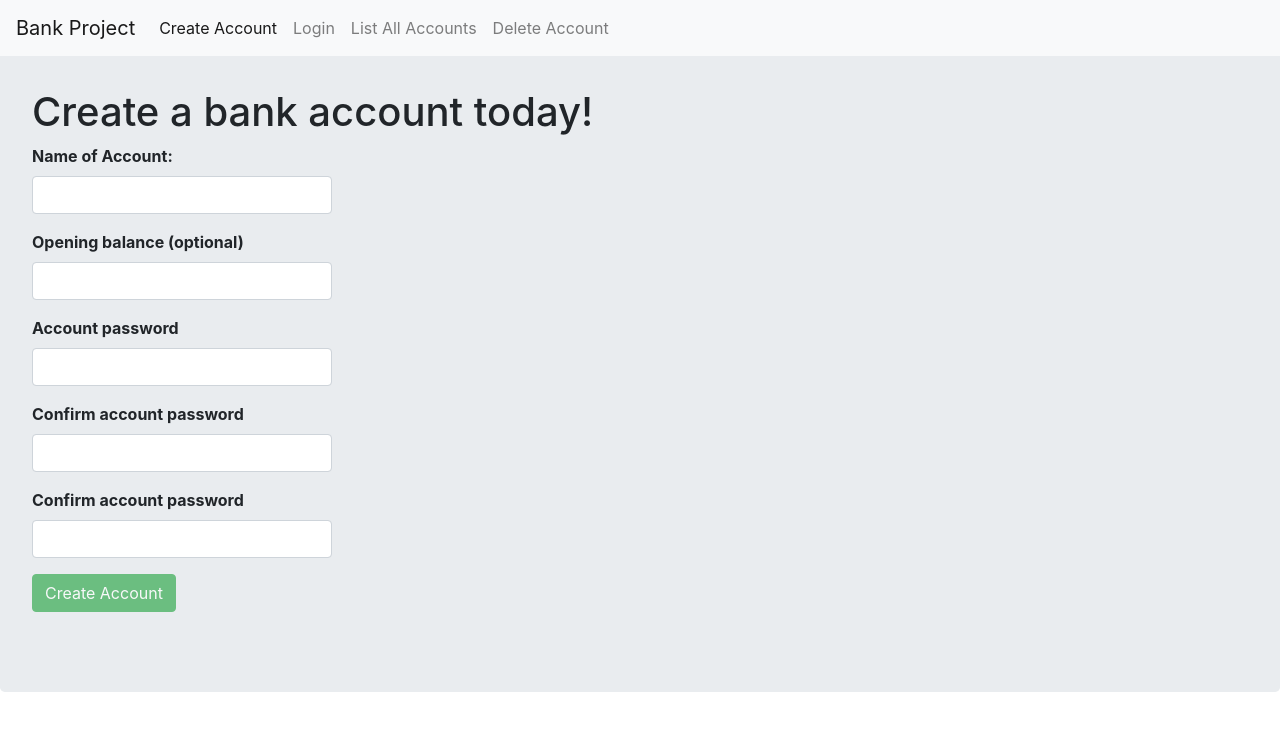
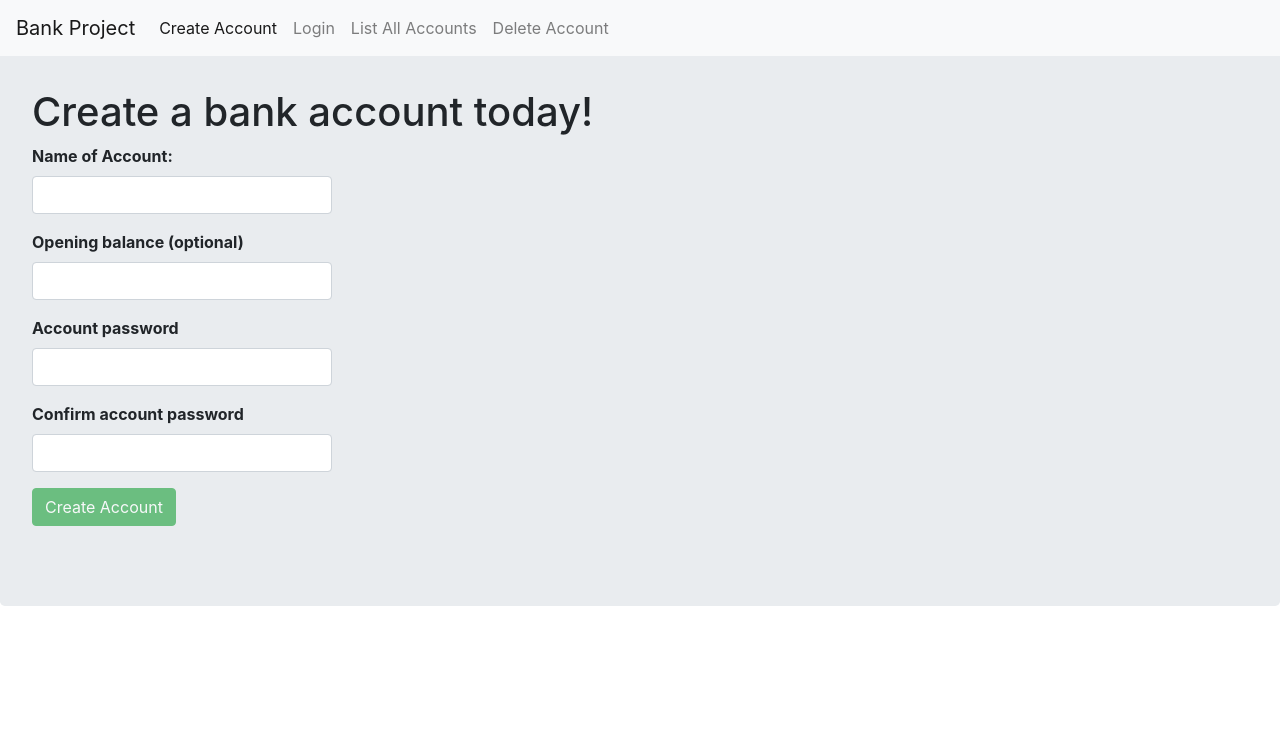
Before and after one commit to rainbow1128/Flask-banking-app, a Flask app: page /create_account in a window 1280 px wide. Shown: the top 731 px of the page. Run offline with Flask 2, Linux system fonts and the light colour scheme; some libraries are stand-ins or nearby versions.

Commit message:
improving styling

```diff
--- a/templates/create_account.html
+++ b/templates/create_account.html
@@ -3,33 +3,27 @@
     <div class="jumbotron">
         <h1>Create a bank account today!</h1>
         <div style="max-width: 450px;">
-          <form method="POST" style="max-width: 300px;">
+          <form method="POST">
             {{ form.hidden_tag()}}
-            <div class="form-group">
+            <div class="form-group" style="max-width: 300px;">
               <strong>
                 {{ form.name.label }}
               </strong>
               {{ form.name(class="form-control") }} <span id="name-checker" style="float: left;"></span>
             </div>
-            <div class="form-group" style="clear: both;">
+            <div class="form-group" style="clear: both; max-width: 300px;">
               <strong>
                 {{ form.balance.label }}
               </strong>
               {{ form.balance(class="form-control") }}
             </div>
-            <div class="form-group">
+            <div class="form-group" style="max-width: 300px;">
               <strong>
                 {{ form.password.label }}
               </strong>
               {{ form.password(class="form-control") }}
             </div>
-            <div class="form-group">
-              <strong>
-                {{ form.pwd_confirm.label }}
-              </strong>
-              {{ form.pwd_confirm(class="form-control") }}
-            </div>
-            <div class="form-group">
+            <div class="form-group" style="max-width: 300px;">
               <strong>
                 {{ form.pwd_confirm.label }}
               </strong>
```
